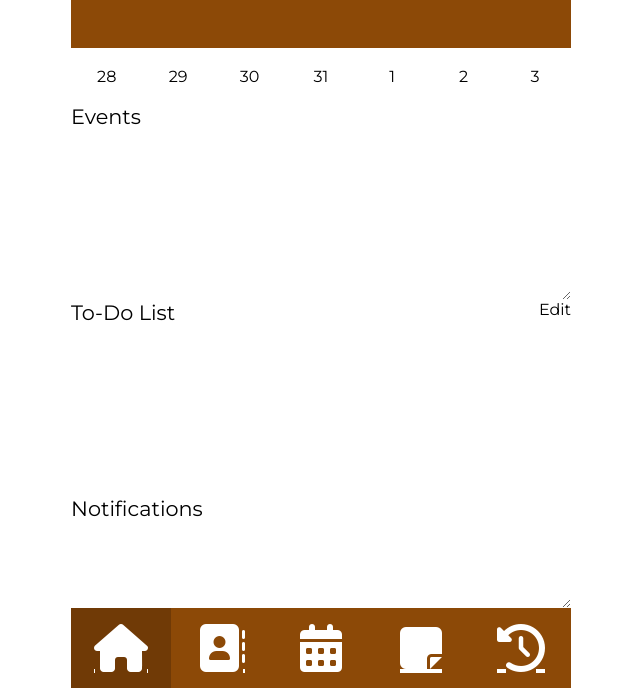
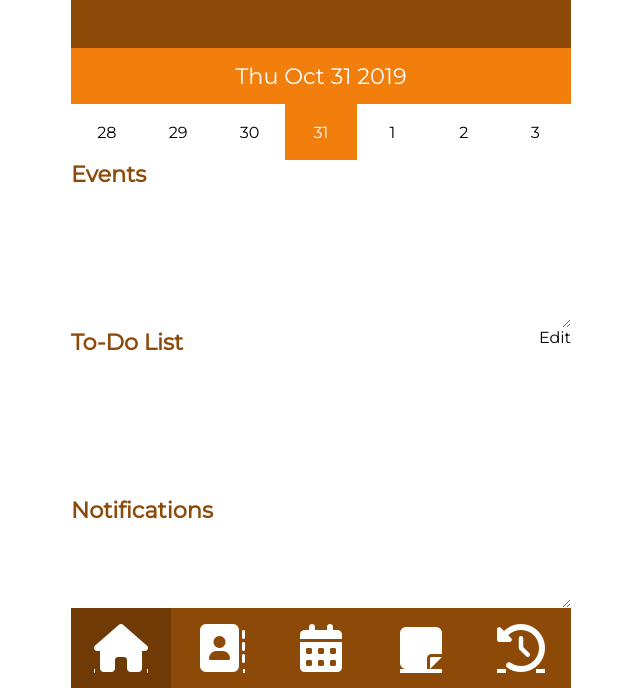
Before and after one commit to alexandreprevi/CRM, a plain HTML site: page dist/index.html in a window 1280 px wide. Shown: the part 112-800 px from the top of the page, without its empty margins (319-959 px from the left). Drawn offline with nearby package versions, Linux system fonts and the light colour scheme; no server answers.

Commit message:
marking of the selected day on index.html

```diff
--- a/dist/index.html
+++ b/dist/index.html
@@ -22,6 +22,9 @@
 
 
         <div class="main home-page">
+            <div class="date-today">
+                <p id="date-today"></p>
+            </div>
             <div class="aWeek" id="aWeek"></div>
 
             <div id="popup">
--- a/dist/js/home.js
+++ b/dist/js/home.js
@@ -27,7 +27,7 @@ class Calendar {
             }
 
         }
-        cells += `<div class="day current-month ${date.getFullYear()}-${date.getMonth() + 1}-${(today.getDate()).length == 1 ? '0' + (today.getDate()) : today.getDate()}">${today.getDate()}<span class=''></span></div>`;
+        cells += `<div class="day selected current-month ${date.getFullYear()}-${date.getMonth() + 1}-${(today.getDate()).length == 1 ? '0' + (today.getDate()) : today.getDate()}">${today.getDate()}<span class=''></span></div>`;
 
         for(let hehe = 1; hehe < 4; hehe++){
             if(today.getDate() + hehe <= endDate){
@@ -267,8 +267,18 @@ myCalendar.renderWeek();
 let todolist = document.getElementById("todolist");
 
 let days = document.getElementById("aWeek");
+let daysDisplayed = document.getElementsByClassName("day");
 
-days.addEventListener("click", function () {
-    fetchitem(event.target.classList);
+days.addEventListener("click", function (e) {
+	fetchitem(event.target.classList);
 
+	for (day of daysDisplayed) {
+		day.classList.remove("selected");
+	}
+	e.target.classList.add("selected");
 });
+
+let today_date = new Date();
+console.log(today_date.toDateString());
+
+document.getElementById("date-today").innerHTML = today_date.toDateString();
--- a/scss/_index.scss
+++ b/scss/_index.scss
@@ -6,14 +6,93 @@
     justify-content: center;
 
     h2 {
-        font-size: 1.3rem;
-        font-weight: 500;
+        font-size: 1.4rem;
+        font-weight: 600;
+        color: $primary-color;
     }
 
     textarea {
         border: none;
     }
 }
+
+.date-today {
+    display: flex;
+    height: 10%;
+    background-color: $secondary-color;
+    color: $text-color;
+    justify-content: center;
+    align-items: center;
+    font-size: 1.4rem;
+}
+
+.aWeek{
+    display: flex;
+    align-items: center;
+    justify-content: center;
+    height: 10%;
+    div {
+        width: 14.28%;
+        display: flex;
+        justify-content: center;
+        align-items: center;
+        text-align: center;
+        height: 100%;
+    }
+    :hover {
+        background-color: lightgray;
+        transition: all 0.4s;
+        cursor: pointer;
+    }
+}
+
+
+.eventContainer {
+    display: flex;
+    height: 30%;
+
+    .eventList{
+        display: flex;
+        flex-direction: column;
+        width: 100%;
+
+        textarea {
+            height: 100%;
+            width: 100%;
+        }
+    }
+}
+
+.todoContainer {
+    display: flex;
+    justify-content: space-between;
+    height: 30%;
+
+    .thetodolist {
+        display: flex;
+        flex-direction: column;
+    }
+}
+
+.notification {
+    display: flex;
+    flex-direction: column;
+    height: 20%;
+
+    textarea{
+        width: 100%;
+        height: 100%;
+    }
+}
+
+.selected{
+    background-color: $secondary-color;
+    color: #fff;
+    &:hover {
+        background-color: lighten($secondary-color, 10%);
+    }
+}
+
 
 #dialog-overlay {
 
@@ -66,51 +145,3 @@
 	font-family:arial;
 	font-size:11px;
 }
-
-.aWeek{
-    display: flex;
-    align-items: center;
-    height: 10%;
-    div {
-        width: 14.28%;
-        text-align: center;
-    }
-}
-
-.eventContainer {
-    display: flex;
-    height: 35%;
-
-    .eventList{
-        display: flex;
-        flex-direction: column;
-        width: 100%;
-
-        textarea {
-            height: 100%;
-            width: 100%;
-        }
-    }
-}
-
-.todoContainer {
-    display: flex;
-    justify-content: space-between;
-    height: 35%;
-
-    .thetodolist {
-        display: flex;
-        flex-direction: column;
-    }
-}
-
-.notification {
-    display: flex;
-    flex-direction: column;
-    height: 20%;
-
-    textarea{
-        width: 100%;
-        height: 100%;
-    }
-}
```
Also changed, not shown: dist/css/main.css, 1 other file.
